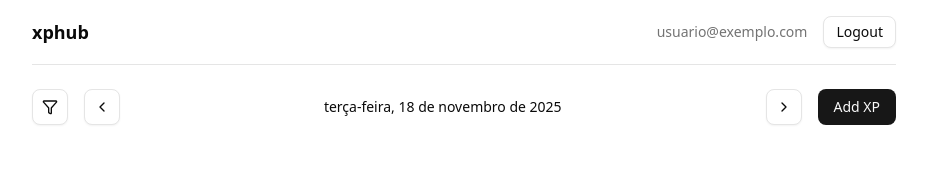
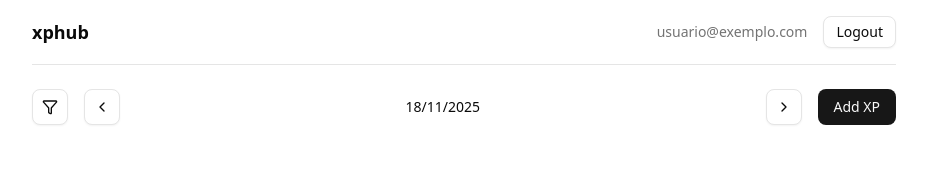
Before and after one commit to fischerafael/xp-hub, a Next.js app: page /app in a window 1280 px wide. Shown: the top 183 px of the page, without its empty margins (176-1103 px from the left). Built offline with nearby package versions, Linux system fonts and the light colour scheme.

Commit message:
fix: update date formatting in DateSelector component to use 2-digit day and month for improved consistency

```diff
--- a/components/date-selector.tsx
+++ b/components/date-selector.tsx
@@ -14,10 +14,9 @@ export function DateSelector({
 }: DateSelectorProps) {
   const formatDate = (date: Date) => {
     return date.toLocaleDateString("pt-BR", {
-      weekday: "long",
+      day: "2-digit",
+      month: "2-digit",
       year: "numeric",
-      month: "long",
-      day: "numeric",
     });
   };
 
```
